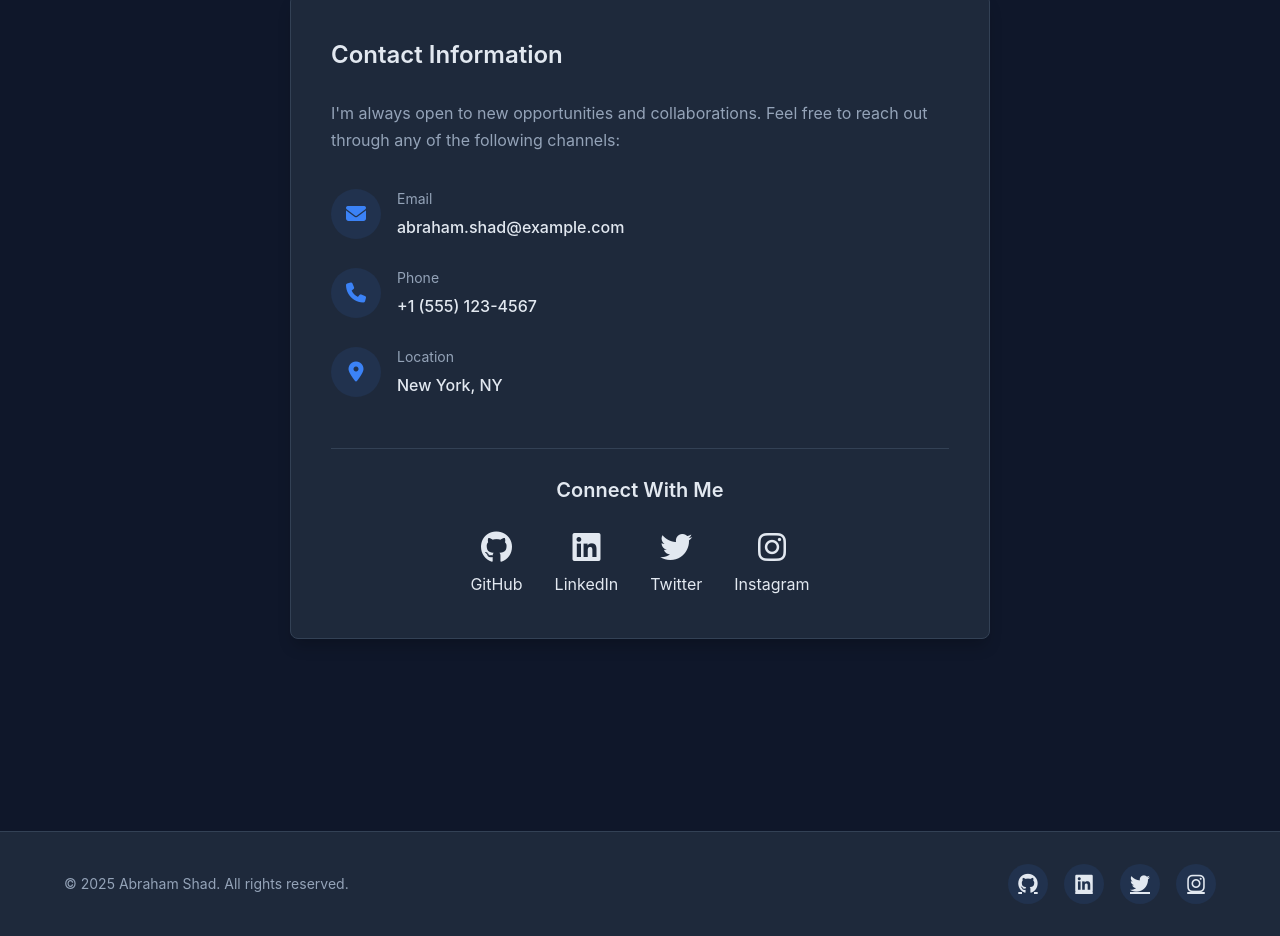
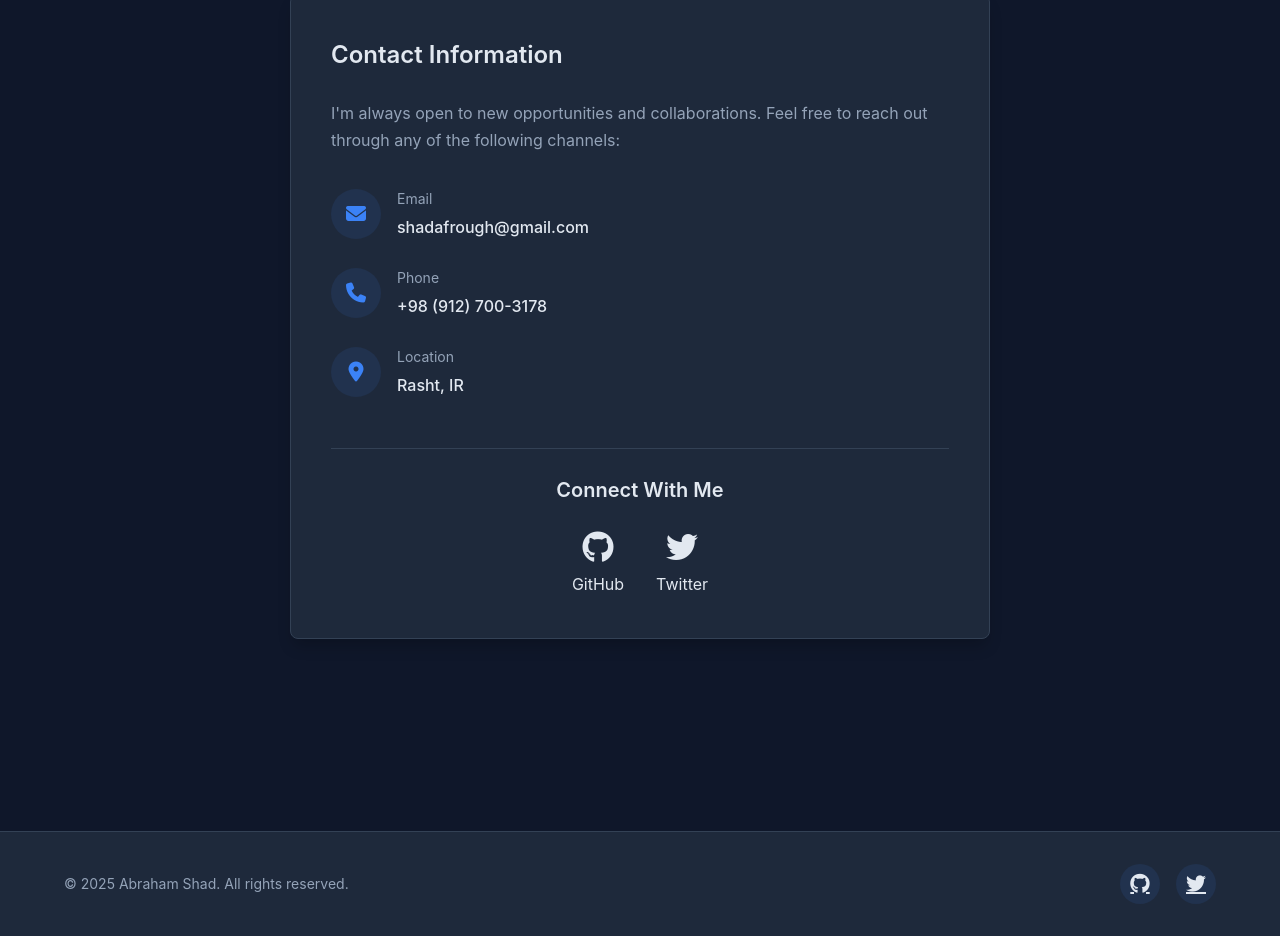
Before and after one commit to abrahamshad/abrahamshad.github.io, a plain HTML site: page index.html in a window 1280 px wide. Shown: the part 3017-3953 px from the top of the page. Drawn offline with Linux system fonts and the light colour scheme.

Commit message:
Update index.html

```diff
--- a/index.html
+++ b/index.html
@@ -1116,7 +1116,7 @@
                         </div>
                         <div class="contact-details">
                             <div class="contact-label">Email</div>
-                            <a href="mailto:abraham.shad@example.com" class="contact-link">abraham.shad@example.com</a>
+                            <a href="mailto:shadafrough@gmail.com" class="contact-link">shadafrough@gmail.com</a>
                         </div>
                     </div>
 
@@ -1126,7 +1126,7 @@
                         </div>
                         <div class="contact-details">
                             <div class="contact-label">Phone</div>
-                            <a href="tel:+15551234567" class="contact-link">+1 (555) 123-4567</a>
+                            <a href="tel:+989127003178" class="contact-link">+98 (912) 700-3178</a>
                         </div>
                     </div>
 
@@ -1136,7 +1136,7 @@
                         </div>
                         <div class="contact-details">
                             <div class="contact-label">Location</div>
-                            <div class="contact-value">New York, NY</div>
+                            <div class="contact-value">Rasht, IR</div>
                         </div>
                     </div>
                 </div>
@@ -1144,21 +1144,13 @@
                 <div class="contact-social">
                     <h4>Connect With Me</h4>
                     <div class="social-links-large">
-                        <a href="#" class="social-link-large" title="GitHub">
+                        <a href="https://github.com/abrahamshad" class="social-link-large" title="GitHub">
                             <i class="fab fa-github"></i>
                             <span>GitHub</span>
                         </a>
-                        <a href="#" class="social-link-large" title="LinkedIn">
-                            <i class="fab fa-linkedin"></i>
-                            <span>LinkedIn</span>
-                        </a>
-                        <a href="#" class="social-link-large" title="Twitter">
+                        <a href="https://twitter.com/shadafrough" class="social-link-large" title="Twitter">
                             <i class="fab fa-twitter"></i>
                             <span>Twitter</span>
-                        </a>
-                        <a href="#" class="social-link-large" title="Instagram">
-                            <i class="fab fa-instagram"></i>
-                            <span>Instagram</span>
                         </a>
                     </div>
                 </div>
@@ -1173,10 +1165,8 @@
                 <p>&copy; 2025 Abraham Shad. All rights reserved.</p>
             </div>
             <div class="social-links">
-                <a href="#" class="social-link"><i class="fab fa-github"></i></a>
-                <a href="#" class="social-link"><i class="fab fa-linkedin"></i></a>
-                <a href="#" class="social-link"><i class="fab fa-twitter"></i></a>
-                <a href="#" class="social-link"><i class="fab fa-instagram"></i></a>
+                <a href="https://github.com/abrahamshad" class="social-link"><i class="fab fa-github"></i></a>
+                <a href="https://twitter.com/shadafrough" class="social-link"><i class="fab fa-twitter"></i></a>
             </div>
         </div>
     </footer>
```
